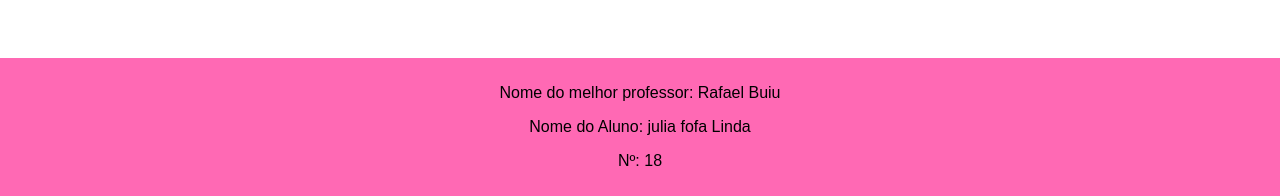
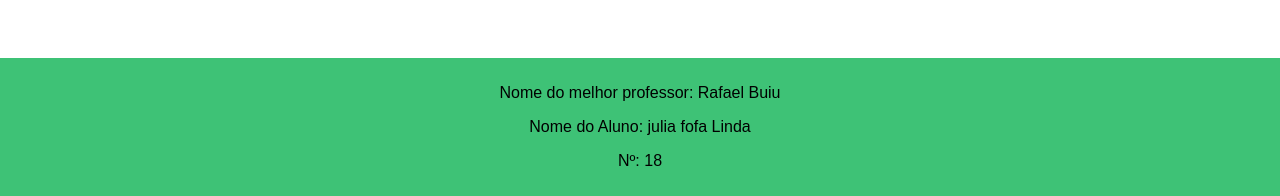
Before and after one commit to staseka123/memorias, a plain HTML site: page index.html in a window 1280 px wide. Shown: the part 1245-1441 px from the top of the page. Drawn offline with Linux system fonts and the light colour scheme.

Commit message:
Update style.css

```diff
--- a/style.css
+++ b/style.css
@@ -40,7 +40,7 @@ section {
 footer {
     text-align: center;
     padding: 10px 0;
-    background-color: #FF69B4; e aqui
+    background-color: #3EC276; e aqui
     position: relative;
     bottom: 0;
     width: 100%;
```
